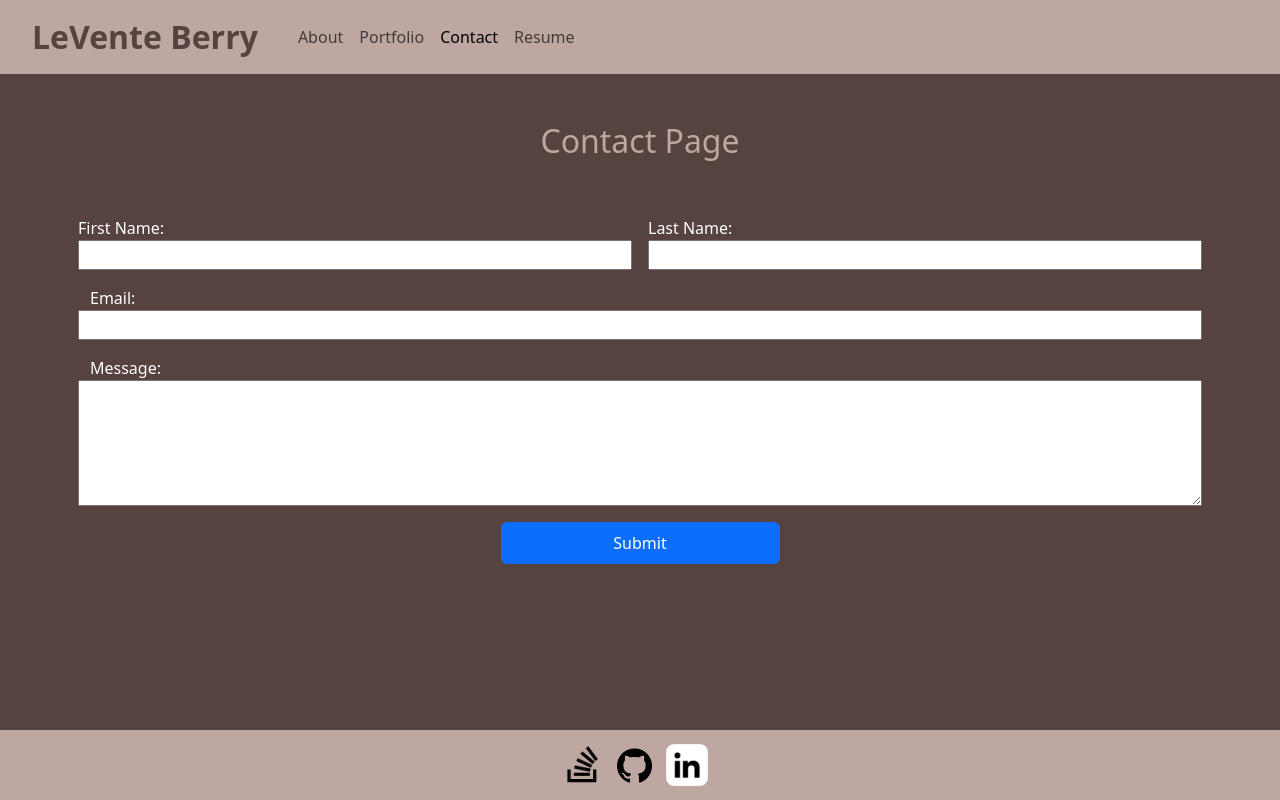
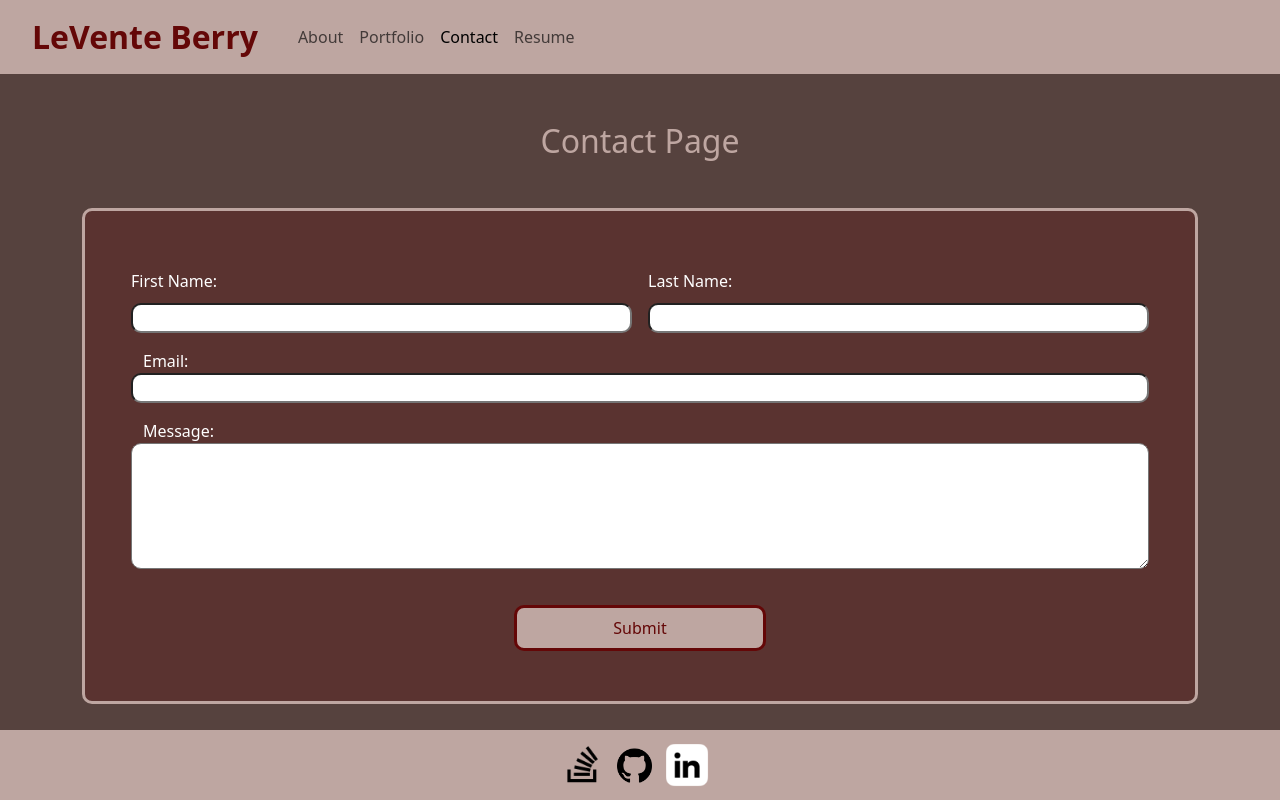
Before and after one commit to leventeberry/my-react-portfolio, a React (Vite) app: page /Contact in a window 1280 px wide. Built offline with nearby package versions, Linux system fonts and the light colour scheme.

Commit message:
updated contact UI design

```diff
--- a/src/index.css
+++ b/src/index.css
@@ -31,6 +31,14 @@ main {
 }
 
 #nav-title{
+  color: var(--main);
+  font-size: 2em;
+  font-weight: 700;
+  margin-left: 2rem;
+  transition-duration: .3s;
+}
+
+#nav-title:hover{
   color: var(--main-secondary);
 }
 
@@ -68,13 +76,9 @@ footer {
   height: 200px;
 }
 
-#nav-title{
-  font-size: 2em;
-  font-weight: 700;
-  margin-left: 2rem;
-}
 
-/* Portfolio Settings */
+
+/* Project Settings */
 
 #project-container {
   display: flex;
@@ -125,3 +129,39 @@ footer {
 .overlay a:hover {
   text-decoration: underline;
 }
+
+/* Contact Page */
+
+#contact-form{
+  max-height: 500px;
+  border-radius: 10px;
+  border: 3px solid var(--main-third);
+  padding: 50px;
+  background-color: rgba(100,7,7,0.24);
+}
+
+div input, div textarea {
+  border-radius: 10px;
+  margin-top: 10px;
+}
+
+#contact-btn-container{
+  margin-top: 20px;
+}
+
+#contact-btn {
+  color: var(--main);
+  border: none;
+  border-radius: 10px;
+  background-color: var(--main-third);
+  transition-duration: 0.3s;
+  cursor: pointer;
+  border: 3px solid var(--main);
+}
+
+#contact-btn:hover{
+  border-color: var(--main);
+  color: var(--text-contrast);
+  background-color: var(--main);
+  /* box-shadow: 0 12px 16px 0 rgba(100,7,7,0.24), 0 17px 50px 0 rgba(100,7,7,0.19); */
+}
--- a/src/pages/Contact.jsx
+++ b/src/pages/Contact.jsx
@@ -89,8 +89,8 @@ export default function Contact() {
           ></textarea>
           {errors.message && <div>{errors.message}</div>}
         </div>
-        <div className="d-flex flex-column align-items-center">
-          <button type="submit" className="btn btn-primary p-2 col-3 mt-2">Submit</button>
+        <div className="d-flex flex-column align-items-center" id='contact-btn-container'>
+          <button type="submit" className="p-2 col-3 mt-2" id='contact-btn'>Submit</button>
         </div>
       </form>
     </div>
```
